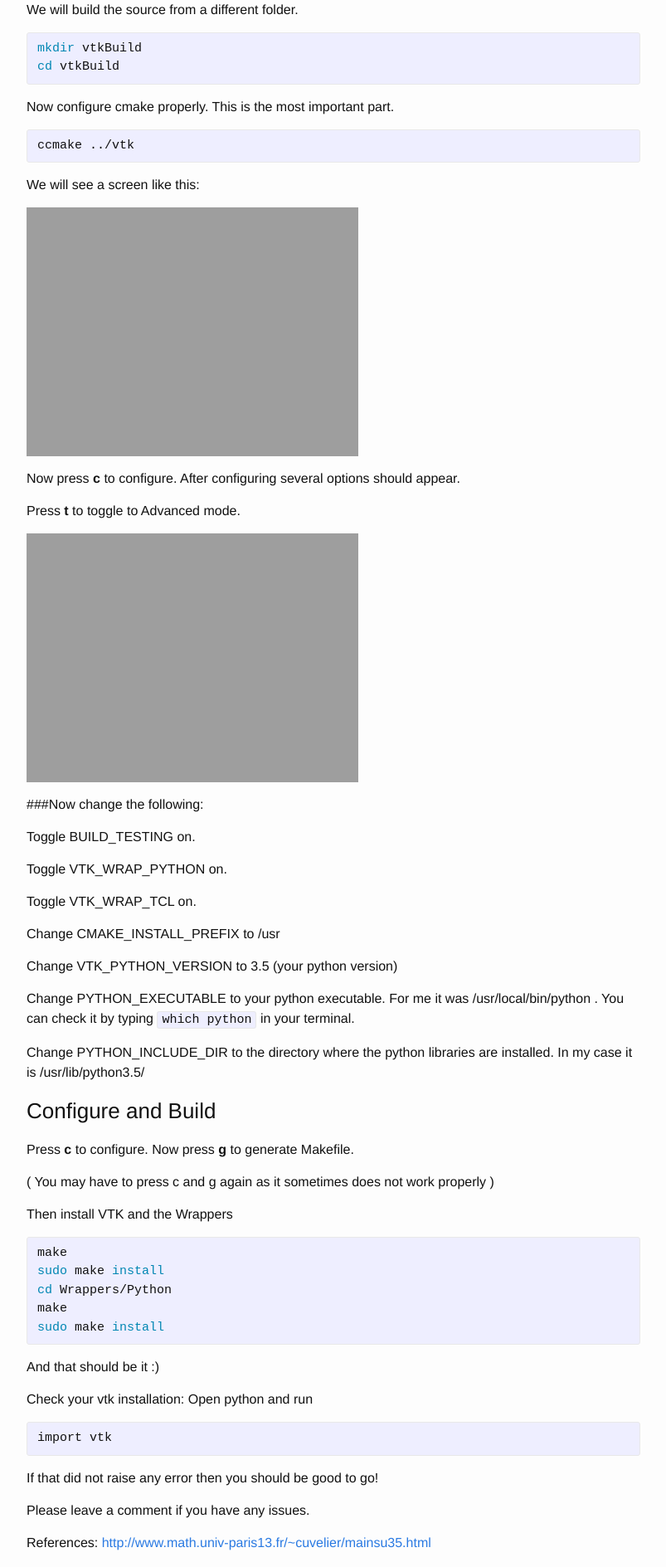
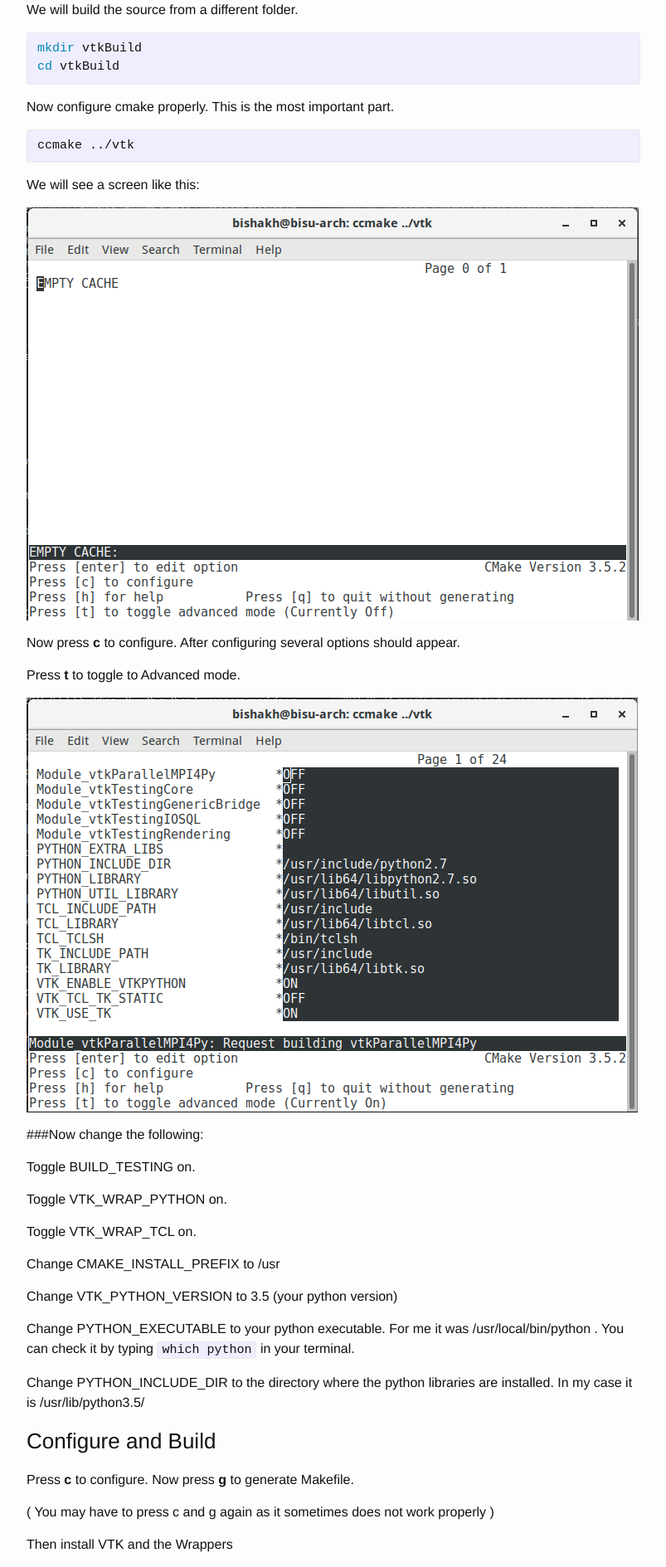
Before and after one commit to ghoshbishakh/blog, a Jekyll site: the page built from _posts/2016-07-13-building-vtk-with-python3-wrappers.markdown, in a window 1280 px wide. Shown: the part 649-2538 px from the top of the page at 83% size, without its empty margins (238-1041 px from the left). Built offline with Jekyll 4.4.1, drawn with Linux system fonts in a browser that asks for light colours; comment, search, counter and statistics services are not loaded.

Commit message:
Updated Site

```diff
--- a/_posts/2016-07-13-building-vtk-with-python3-wrappers.markdown
+++ b/_posts/2016-07-13-building-vtk-with-python3-wrappers.markdown
@@ -43,13 +43,13 @@ ccmake ../vtk
 
 We will see a screen like this:
 
-![VTK configure screenshot 1]({{ site.url }}{{ site.baseurl }}/assets/vtk2-1.png)
+![VTK configure screenshot 1]({{ site.url }}{{ site.baseurl }}/assets/vtk-2-1.png)
 
 Now press **c** to configure. After configuring several options should appear.
 
 Press **t** to toggle to Advanced mode.
 
-![VTK configure screenshot 2]({{ site.url }}{{ site.baseurl }}/assets/vtk2-2.png)
+![VTK configure screenshot 2]({{ site.url }}{{ site.baseurl }}/assets/vtk-2-2.png)
 
 ###Now change the following:
 
```
